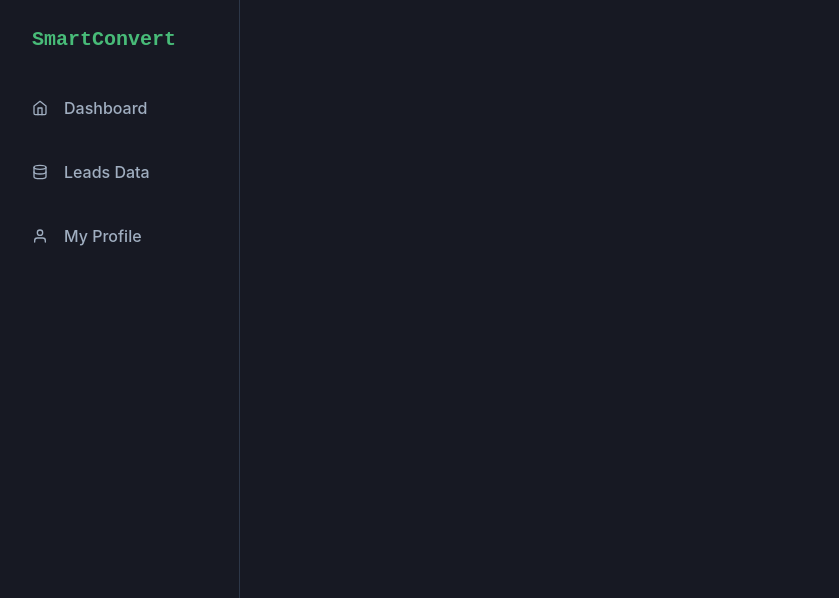
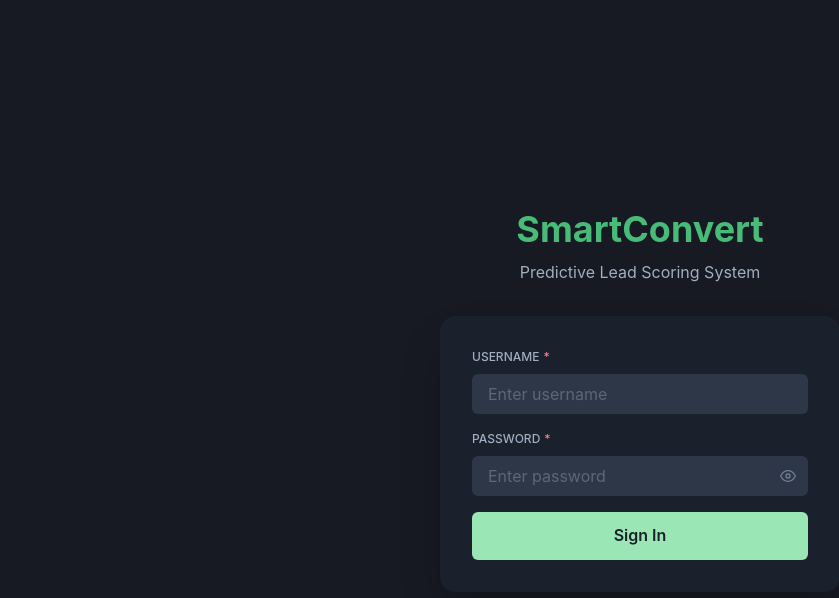
Before and after one commit to bestoism/smartconvert-crm, a React (Vite) app in the folder frontend/: page /login in a window 1280 px wide. Shown: the top 598 px of the page, without its empty margins (0-839 px from the left). Built offline with nearby package versions, Linux system fonts and the light colour scheme.

Commit message:
feat: integrate frontend login logic and route protection

```diff
--- a/frontend/src/App.jsx
+++ b/frontend/src/App.jsx
@@ -1,27 +1,45 @@
 import React from 'react';
 import { Box, Flex } from '@chakra-ui/react';
-import { BrowserRouter as Router, Routes, Route } from 'react-router-dom';
+import { BrowserRouter as Router, Routes, Route, Navigate } from 'react-router-dom';
+
 import Sidebar from './components/Sidebar';
 import Dashboard from './pages/Dashboard';
 import Leads from './pages/Leads';
 import LeadDetail from './pages/LeadDetail';
 import MyProfile from './pages/MyProfile';
+import Login from './pages/Login'; // Import Login
 
 function App() {
+  const isAuthenticated = !!localStorage.getItem('token'); // Cek apakah ada token
+
   return (
     <Router>
+      <Routes>
+        {/* Route Login tidak pakai Sidebar */}
+        <Route path="/login" element={!isAuthenticated ? <Login /> : <Navigate to="/" />} />
+
+        {/* Semua Route ini butuh Login */}
+        <Route
+          path="/*"
+          element={
+            isAuthenticated ? (
               <Flex h="100vh" bg="gray.900">
                 <Sidebar />
                 <Box flex="1" ml={{ base: 0, md: 60 }} bg="gray.900" overflowY="auto">
                   <Routes>
                     <Route path="/" element={<Dashboard />} />
-            <Route path="/leads" element={<Leads />} /> {/* <--- GANTI DI SINI */}
-            {/* Kita siapkan route untuk detail nanti */}
-            <Route path="/leads/:id" element={<LeadDetail />} /> {/* <--- Ganti di sini */}
+                    <Route path="/leads" element={<Leads />} />
+                    <Route path="/leads/:id" element={<LeadDetail />} />
                     <Route path="/profile" element={<MyProfile />} />
                   </Routes>
                 </Box>
               </Flex>
+            ) : (
+              <Navigate to="/login" />
+            )
+          }
+        />
+      </Routes>
     </Router>
   );
 }
--- a/frontend/src/components/Sidebar.jsx
+++ b/frontend/src/components/Sidebar.jsx
@@ -1,7 +1,7 @@
 import React from 'react';
 import { Box, VStack, Text, Icon, Flex, Link } from '@chakra-ui/react';
-import { FiHome, FiDatabase, FiUser } from 'react-icons/fi';
-import { Link as RouterLink, useLocation } from 'react-router-dom';
+import { FiHome, FiDatabase, FiUser, FiLogOut } from 'react-icons/fi';
+import { Link as RouterLink, useLocation, useNavigate } from 'react-router-dom';
 
 const SidebarItem = ({ icon, children, to }) => {
   const location = useLocation();
@@ -16,45 +16,73 @@ const SidebarItem = ({ icon, children, to }) => {
         borderRadius="lg"
         role="group"
         cursor="pointer"
-        bg={isActive ? 'green.400' : 'transparent'} // Warna hijau kalau aktif
+        bg={isActive ? 'green.400' : 'transparent'}
         color={isActive ? 'white' : 'gray.400'}
         _hover={{
           bg: 'green.500',
           color: 'white',
         }}
       >
-        <Icon
-          mr="4"
-          fontSize="16"
-          as={icon}
-        />
-        <Text fontSize="md" fontWeight="medium">{children}</Text>
+        <Icon mr="4" fontSize="16" as={icon} />
+        <Text fontSize="md" fontWeight="medium">
+          {children}
+        </Text>
       </Flex>
     </Link>
   );
 };
 
 const Sidebar = () => {
+  const navigate = useNavigate();
+
+  const handleLogout = () => {
+    localStorage.removeItem('token');
+    localStorage.removeItem('user');
+    navigate('/login');
+    window.location.reload();
+  };
+
   return (
     <Box
       w={{ base: 'full', md: 60 }}
       pos="fixed"
       h="full"
-      bg="gray.900" // Latar belakang gelap
+      bg="gray.900"
       borderRight="1px"
       borderRightColor="gray.700"
     >
       <Flex h="20" alignItems="center" mx="8" justifyContent="space-between">
-        <Text fontSize="xl" fontFamily="monospace" fontWeight="bold" color="green.400">
+        <Text
+          fontSize="xl"
+          fontFamily="monospace"
+          fontWeight="bold"
+          color="green.400"
+        >
           SmartConvert
         </Text>
       </Flex>
+
       <VStack spacing={2} align="stretch">
         <SidebarItem icon={FiHome} to="/">Dashboard</SidebarItem>
         <SidebarItem icon={FiDatabase} to="/leads">Leads Data</SidebarItem>
-        {/* Placeholder untuk halaman profile nanti */}
         <SidebarItem icon={FiUser} to="/profile">My Profile</SidebarItem>
       </VStack>
+
+      {/* Logout Button */}
+      <Box pos="absolute" bottom="8" w="full" px="4">
+        <Flex
+          align="center"
+          p="4"
+          borderRadius="lg"
+          cursor="pointer"
+          color="red.400"
+          _hover={{ bg: 'red.900', color: 'red.200' }}
+          onClick={handleLogout}
+        >
+          <Icon mr="4" fontSize="16" as={FiLogOut} />
+          <Text fontWeight="bold">Sign Out</Text>
+        </Flex>
+      </Box>
     </Box>
   );
 };
--- /dev/null
+++ b/frontend/src/pages/Login.jsx
@@ -0,0 +1,123 @@
+import React, { useState } from 'react';
+import {
+  Box, Flex, VStack, Heading, Text, FormControl, FormLabel,
+  Input, Button, useToast, Card, CardBody, InputGroup, InputRightElement, Icon
+} from '@chakra-ui/react';
+import { FiLock, FiUser, FiEye, FiEyeOff } from 'react-icons/fi';
+import axios from 'axios';
+import { useNavigate } from 'react-router-dom';
+
+const Login = () => {
+  const [username, setUsername] = useState('');
+  const [password, setPassword] = useState('');
+  const [showPassword, setShowPassword] = useState(false);
+  const [isLoading, setIsLoading] = useState(false);
+
+  const toast = useToast();
+  const navigate = useNavigate();
+
+  const handleLogin = async (e) => {
+    e.preventDefault();
+    setIsLoading(true);
+
+    // FastAPI Login menggunakan Form Data, bukan JSON mentah
+    const formData = new FormData();
+    formData.append('username', username);
+    formData.append('password', password);
+
+    try {
+      const response = await axios.post('http://127.0.0.1:8000/api/v1/login', formData);
+
+      // Simpan token ke LocalStorage
+      localStorage.setItem('token', response.data.access_token);
+      localStorage.setItem('user', username);
+
+      toast({
+        title: "Login Successful",
+        description: `Welcome back, ${username}!`,
+        status: "success",
+        duration: 3000,
+      });
+
+      navigate('/'); // Pindah ke Dashboard
+      window.location.reload(); // Refresh untuk update state sidebar/app
+    } catch (error) {
+      toast({
+        title: "Login Failed",
+        description: "Invalid username or password",
+        status: "error",
+        duration: 3000,
+      });
+    } finally {
+      setIsLoading(false);
+    }
+  };
+
+  return (
+    <Flex minH="100vh" align="center" justify="center" bg="gray.900">
+      <VStack spacing={8} w="full" maxW="md" p={6}>
+        <VStack spacing={2} textAlign="center">
+          <Heading color="green.400" size="xl">SmartConvert</Heading>
+          <Text color="gray.400">Predictive Lead Scoring System</Text>
+        </VStack>
+
+        <Card bg="gray.800" w="full" borderRadius="2xl" boxShadow="2xl">
+          <CardBody p={8}>
+            <form onSubmit={handleLogin}>
+              <VStack spacing={4}>
+                <FormControl isRequired>
+                  <FormLabel color="gray.400" fontSize="xs">USERNAME</FormLabel>
+                  <InputGroup>
+                    <Input
+                      placeholder="Enter username"
+                      bg="gray.700" border="none" color="white"
+                      value={username}
+                      onChange={(e) => setUsername(e.target.value)}
+                    />
+                  </InputGroup>
+                </FormControl>
+
+                <FormControl isRequired>
+                  <FormLabel color="gray.400" fontSize="xs">PASSWORD</FormLabel>
+                  <InputGroup>
+                    <Input
+                      type={showPassword ? 'text' : 'password'}
+                      placeholder="Enter password"
+                      bg="gray.700" border="none" color="white"
+                      value={password}
+                      onChange={(e) => setPassword(e.target.value)}
+                    />
+                    <InputRightElement>
+                      <IconButton
+                        variant="ghost" size="sm" color="gray.500"
+                        icon={showPassword ? <FiEyeOff /> : <FiEye />}
+                        onClick={() => setShowPassword(!showPassword)}
+                      />
+                    </InputRightElement>
+                  </InputGroup>
+                </FormControl>
+
+                <Button
+                  type="submit"
+                  colorScheme="green" w="full" size="lg" fontSize="md"
+                  isLoading={isLoading}
+                >
+                  Sign In
+                </Button>
+              </VStack>
+            </form>
+          </CardBody>
+        </Card>
+      </VStack>
+    </Flex>
+  );
+};
+
+// Helper component untuk IconButton di dalam Input
+const IconButton = ({ icon, onClick, ...props }) => (
+  <Box as="button" onClick={onClick} type="button" {...props}>
+    {icon}
+  </Box>
+);
+
+export default Login;
```
Also changed, not shown: 1 other file (tests, documents, lock files or other folders). Lines whose indentation alone changed are shown as unchanged.
